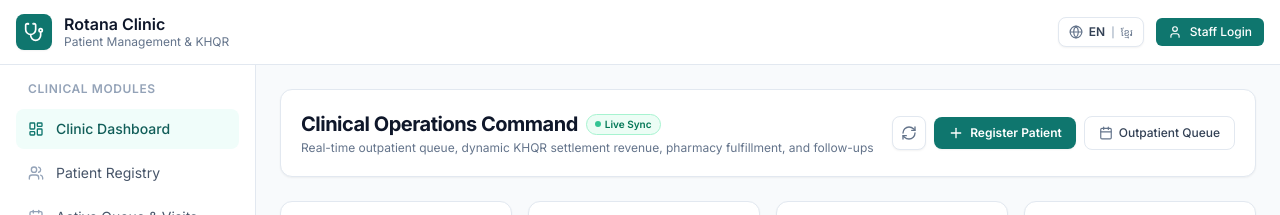
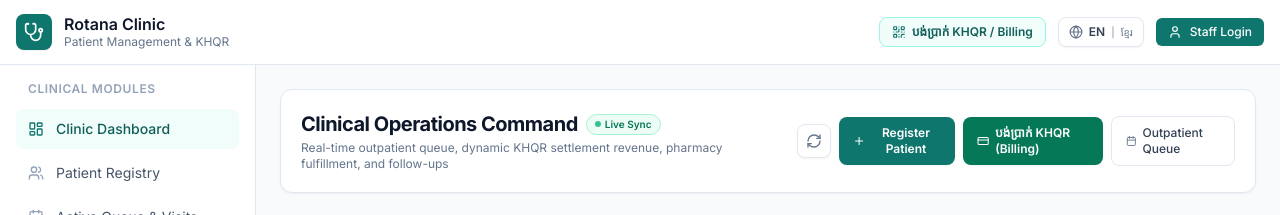
Before and after one commit to Rotananob/Clinic_systems, a Next.js app in the folder frontend/: page / in a window 1280 px wide. Shown: the top 215 px of the page. Built offline with nearby package versions, Linux system fonts and the light colour scheme; no server answers; a web font is replaced by a local one.

Commit message:
fix(frontend): resolve Next.js hydration mismatch on navbar and root layout

```diff
--- a/frontend/src/app/billing/page.tsx
+++ b/frontend/src/app/billing/page.tsx
@@ -259,11 +259,15 @@ export default function BillingPage() {
                   ) : (
                     <button
                       type="button"
-                      disabled
-                      className="px-3 py-1.5 bg-slate-100 text-slate-500 rounded-lg text-xs font-medium flex items-center gap-1 cursor-default"
+                      onClick={() => {
+                        setSelectedInvoice(inv);
+                        setIsCheckoutOpen(true);
+                      }}
+                      className="px-3.5 py-1.5 bg-slate-100 hover:bg-slate-200 text-slate-700 rounded-lg text-xs font-medium flex items-center gap-1 transition-colors"
+                      title="View QR Code"
                     >
-                      <Receipt className="w-3.5 h-3.5 text-slate-400" />
-                      <span>{isKm ? 'បានទូទាត់' : 'Settled'}</span>
+                      <Receipt className="w-3.5 h-3.5 text-slate-500" />
+                      <span>{isKm ? 'បានទូទាត់ (មើល QR)' : 'Settled (View QR)'}</span>
                     </button>
                   )}
                 </div>
--- a/frontend/src/app/layout.tsx
+++ b/frontend/src/app/layout.tsx
@@ -30,14 +30,8 @@ export default function RootLayout({
   children: React.ReactNode;
 }) {
   return (
-    <html lang="en">
-      <head>
-        <link rel="manifest" href="/manifest.json" />
-        <meta name="apple-mobile-web-app-capable" content="yes" />
-        <meta name="apple-mobile-web-app-status-bar-style" content="default" />
-        <meta name="apple-mobile-web-app-title" content="Rotana Clinic" />
-      </head>
-      <body className="min-h-screen bg-slate-50 text-slate-900 antialiased font-sans">
+    <html lang="en" suppressHydrationWarning>
+      <body className="min-h-screen bg-slate-50 text-slate-900 antialiased font-sans" suppressHydrationWarning>
         <AppShell>{children}</AppShell>
       </body>
     </html>
--- a/frontend/src/app/page.tsx
+++ b/frontend/src/app/page.tsx
@@ -79,6 +79,13 @@ export default function DashboardPage() {
             <Plus className="w-4 h-4" />
             <span>Register Patient</span>
           </button>
+          <Link
+            href="/billing"
+            className="inline-flex items-center gap-1.5 px-3.5 py-2 bg-emerald-700 hover:bg-emerald-800 text-white rounded-lg text-xs font-semibold transition-colors shadow-sm"
+          >
+            <CreditCard className="w-4 h-4" />
+            <span>បង់ប្រាក់ KHQR (Billing)</span>
+          </Link>
           <Link
             href="/visits"
             className="inline-flex items-center gap-1.5 px-3.5 py-2 border border-slate-200 bg-white hover:bg-slate-50 text-slate-700 rounded-lg text-xs font-medium transition-colors"
--- a/frontend/src/components/layout/Navbar.tsx
+++ b/frontend/src/components/layout/Navbar.tsx
@@ -1,13 +1,18 @@
 'use client';
 
 import React from 'react';
-import { Stethoscope, User, LogOut } from 'lucide-react';
+import { Stethoscope, User, LogOut, QrCode } from 'lucide-react';
 import { useAuth } from '../../context/AuthContext';
 import { LanguageSwitcher } from '../common/LanguageSwitcher';
 import Link from 'next/link';
 
 export const Navbar: React.FC = () => {
   const { user, logout } = useAuth();
+  const [mounted, setMounted] = React.useState(false);
+
+  React.useEffect(() => {
+    setMounted(true);
+  }, []);
 
   return (
     <header className="sticky top-0 z-30 bg-white border-b border-slate-200">
@@ -23,9 +28,17 @@ export const Navbar: React.FC = () => {
         </Link>
 
         <div className="flex items-center gap-3">
+          <Link
+            href="/billing"
+            className="inline-flex items-center gap-1.5 px-3 py-1.5 rounded-lg bg-teal-50 hover:bg-teal-100 text-teal-800 border border-teal-200 text-xs font-semibold transition-colors shadow-xs"
+          >
+            <QrCode className="w-3.5 h-3.5 text-teal-700" />
+            <span className="hidden sm:inline">បង់ប្រាក់ KHQR / Billing</span>
+            <span className="sm:hidden">KHQR</span>
+          </Link>
           <LanguageSwitcher />
 
-          {user ? (
+          {mounted && user ? (
             <div className="flex items-center gap-3">
               <div className="text-right hidden sm:block">
                 <div className="text-sm font-medium text-slate-900">{user.fullNameEn}</div>
--- a/frontend/src/components/layout/Sidebar.tsx
+++ b/frontend/src/components/layout/Sidebar.tsx
@@ -11,6 +11,11 @@ export const Sidebar: React.FC = () => {
   const pathname = usePathname();
   const { user } = useAuth();
   const { t } = useTranslation();
+  const [mounted, setMounted] = React.useState(false);
+
+  React.useEffect(() => {
+    setMounted(true);
+  }, []);
 
   const navItems = [
     { label: t.nav.dashboard, href: '/', icon: LayoutDashboard },
@@ -22,7 +27,7 @@ export const Sidebar: React.FC = () => {
     { label: t.nav.documents, href: '/documents', icon: FolderOpen },
   ];
 
-  if (user?.role === 'ADMIN') {
+  if (mounted && user?.role === 'ADMIN') {
     navItems.push({ label: t.nav.staff, href: '/staff', icon: ShieldCheck });
   }
 
```
